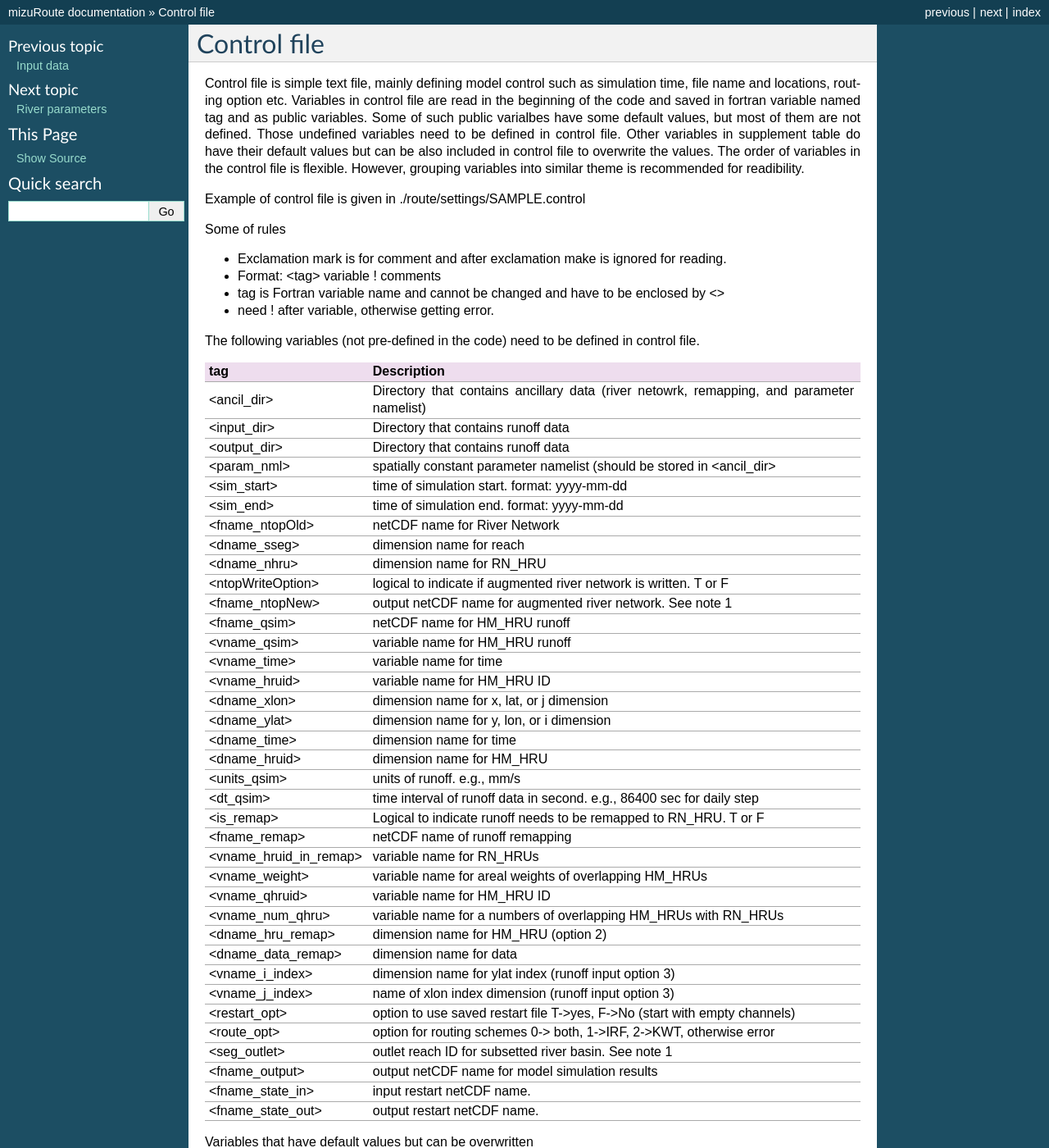
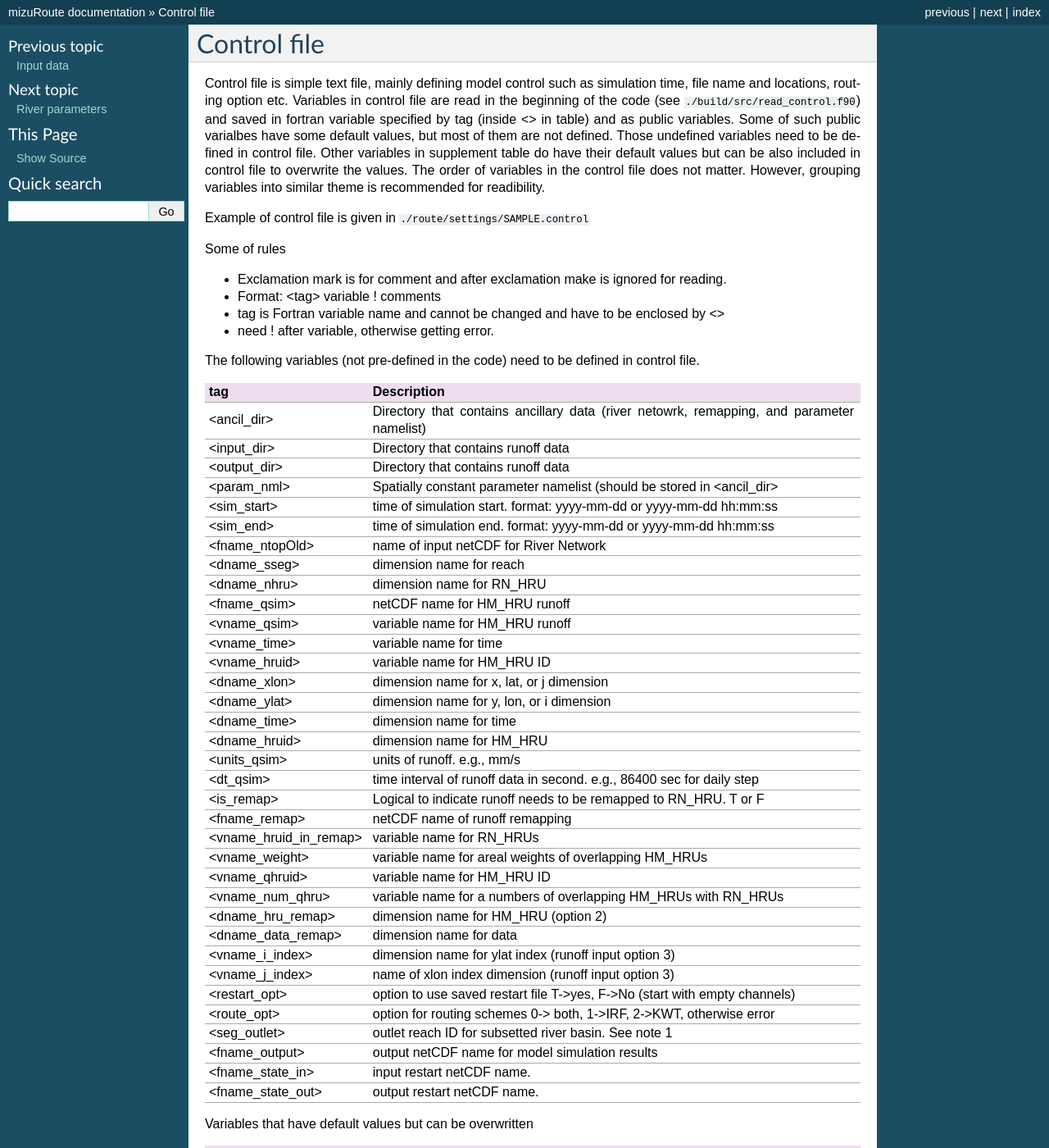
Before and after one commit to ESCOMP/mizuRoute, a Sphinx documentation site: the page built from docs/source/Control_file.rst, in a window 1280 px wide and 1400 px high. Shown: the whole window at 82% size. Built offline with Sphinx 7.4.7, drawn with Linux system fonts in a browser that asks for light colours; some of the changed text lies outside the part shown.

Commit message:
keep editting

```diff
--- a/docs/source/Control_file.rst
+++ b/docs/source/Control_file.rst
@@ -2,13 +2,13 @@
 ============
 
 Control file is simple text file, mainly defining model control such as simulation time, file name and locations, routing option etc.
-Variables in control file are read in the beginning of the code and saved in fortran variable named tag and as public variables.
+Variables in control file are read in the beginning of the code (see ``./build/src/read_control.f90``) and saved in fortran variable specified by tag (inside <> in table) and as public variables.
 Some of such public varialbes have some default values, but most of them are not defined.
 Those undefined variables need to be defined in control file.
 Other variables in supplement table do have their default values but can be also included in control file to overwrite the values.
-The order of variables in the control file is flexible. However, grouping variables into similar theme is recommended for readibility.
+The order of variables in the control file does not matter. However, grouping variables into similar theme is recommended for readibility.
 
-Example of control file  is given in ./route/settings/SAMPLE.control
+Example of control file  is given in ``./route/settings/SAMPLE.control``
 
 Some of rules
 
@@ -29,21 +29,17 @@
 +------------------------+-------------------------------------------------------------------------------------------+
 | <output_dir>           | Directory that contains runoff data                                                       |
 +------------------------+-------------------------------------------------------------------------------------------+
-| <param_nml>            | spatially constant parameter namelist (should be stored in <ancil_dir>                    |
+| <param_nml>            | Spatially constant parameter namelist (should be stored in <ancil_dir>                    |
 +------------------------+-------------------------------------------------------------------------------------------+
-| <sim_start>            | time of simulation start. format: yyyy-mm-dd                                              |
+| <sim_start>            | time of simulation start. format: yyyy-mm-dd or yyyy-mm-dd hh:mm:ss                       |
 +------------------------+-------------------------------------------------------------------------------------------+
-| <sim_end>              | time of simulation end. format:  yyyy-mm-dd                                               |
+| <sim_end>              | time of simulation end. format:  yyyy-mm-dd or yyyy-mm-dd hh:mm:ss                        |
 +------------------------+-------------------------------------------------------------------------------------------+
-| <fname_ntopOld>        | netCDF name for River Network                                                             |
+| <fname_ntopOld>        | name of input netCDF for River Network                                                    |
 +------------------------+-------------------------------------------------------------------------------------------+
 | <dname_sseg>           | dimension name for reach                                                                  |
 +------------------------+-------------------------------------------------------------------------------------------+
 | <dname_nhru>           | dimension name for RN_HRU                                                                 |
-+------------------------+-------------------------------------------------------------------------------------------+
-| <ntopWriteOption>      | logical to indicate if augmented river network is written. T or F                         |
-+------------------------+-------------------------------------------------------------------------------------------+
-| <fname_ntopNew>        | output netCDF name for augmented river network. See note 1                                |
 +------------------------+-------------------------------------------------------------------------------------------+
 | <fname_qsim>           | netCDF name for HM_HRU runoff                                                             |
 +------------------------+-------------------------------------------------------------------------------------------+
@@ -100,21 +96,21 @@
 
 Variables that have default values but can be overwritten
 
-+------------------------+-----------------+--------------------------------------------------------------------------+
-| tag                    | Default values  | Description                                                              |
-+========================+=================+==========================================================================+
-| <ntopWriteOption>      | F               | logical to indicate if augmented river network is written. T or F        |
-+------------------------+-----------------+--------------------------------------------------------------------------+
-| <fname_ntopNew>        |                 | output netCDF name for augmented river network. See note 1               |
-+------------------------+-----------------+--------------------------------------------------------------------------+
-| <newFileFrequency>     | annual          | frequency for new output files (day, month, or annual)                   |
-+------------------------+-----------------+--------------------------------------------------------------------------+
-| <hydGeometryOption>    | 1               | option for hydraulic geometry calculations (0=read from file, 1=compute) |
-+------------------------+-----------------+--------------------------------------------------------------------------+
-| <topoNetworkOption>    | 1               | option for network topology calculations (0=read from file, 1=compute)   |
-+------------------------+-----------------+--------------------------------------------------------------------------+
-| <computeReachList>     | 1               | option to compute list of upstream reaches (0=do not compute, 1=compute) |
-+------------------------+-----------------+--------------------------------------------------------------------------+
++------------------------+------------------------+--------------------------------------------------------------------------+
+| tag                    | Default values         | Description                                                              |
++========================+========================+==========================================================================+
+| <ntopWriteOption>      | F                      | logical to indicate if augmented river network is written. T or F        |
++------------------------+------------------------+--------------------------------------------------------------------------+
+| <fname_ntopNew>        | <fname_ntopOld>_aug.nc | output netCDF name for augmented river network. See note 1               |
++------------------------+------------------------+--------------------------------------------------------------------------+
+| <newFileFrequency>     | annual                 | frequency for new output files (day, month, or annual)                   |
++------------------------+------------------------+--------------------------------------------------------------------------+
+| <hydGeometryOption>    | 1                      | option for hydraulic geometry calculations (0=read from file, 1=compute) |
++------------------------+------------------------+--------------------------------------------------------------------------+
+| <topoNetworkOption>    | 1                      | option for network topology calculations (0=read from file, 1=compute)   |
++------------------------+------------------------+--------------------------------------------------------------------------+
+| <computeReachList>     | 1                      | option to compute list of upstream reaches (0=do not compute, 1=compute) |
++------------------------+------------------------+--------------------------------------------------------------------------+
 
 1. if <ntopWriteOption> is T or <seg_outlet> is not -999, river network is output into <fname_ntopNew> and program stops
 
```
